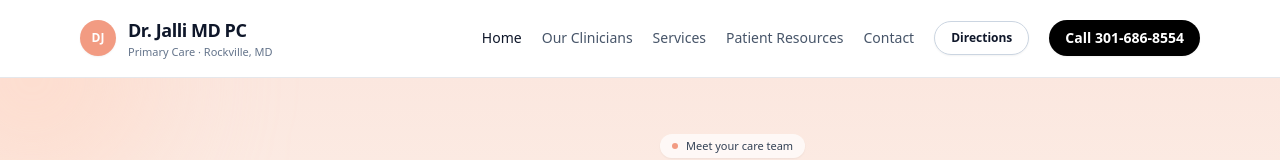
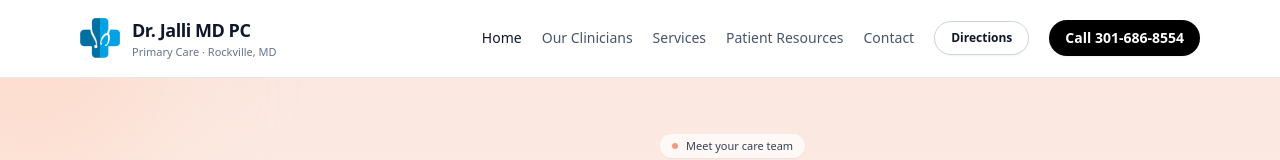
Before and after one commit to roygurijala/drjalli-website, a Next.js app: page / in a window 1280 px wide. Shown: the top 160 px of the page. Built offline with nearby package versions, Linux system fonts and the light colour scheme.

Commit message:
Update Navbar.tsx
updated

```diff
--- a/src/components/Navbar.tsx
+++ b/src/components/Navbar.tsx
@@ -1,8 +1,7 @@
-// src/components/Navbar.tsx
-
 "use client";
 
 import Link from "next/link";
+import Image from "next/image";
 import { usePathname } from "next/navigation";
 import { useState } from "react";
 import { PRACTICE_NAME, PRACTICE_PHONE } from "@/lib/constants";
@@ -27,10 +26,15 @@ export function Navbar() {
     <header className="sticky top-0 z-40 border-b bg-white/95 backdrop-blur">
       <nav className="mx-auto flex max-w-6xl items-center justify-between px-4 py-3 md:py-4">
         {/* Logo + practice name */}
-        <div className="flex items-center gap-3">
-          <div className="flex h-9 w-9 items-center justify-center rounded-full bg-[#F29B82] text-xs font-semibold text-white shadow-sm">
-            DJ
-          </div>
+        <Link href="/" className="flex items-center gap-3">
+          <Image
+            src="/Jalli%20Logo.jpg"
+            alt="Dr. Jalli MD PC logo"
+            width={40}
+            height={40}
+            className="rounded-md"
+            priority
+          />
           <div className="flex flex-col">
             <span className="text-lg font-bold tracking-tight text-slate-900">
               {PRACTICE_NAME}
@@ -39,7 +43,7 @@ export function Navbar() {
               Primary Care · Rockville, MD
             </span>
           </div>
-        </div>
+        </Link>
 
         {/* Desktop nav */}
         <div className="hidden items-center gap-5 md:flex">
@@ -80,7 +84,7 @@ export function Navbar() {
           onClick={() => setOpen((o) => !o)}
           aria-label="Toggle navigation"
         >
-          <span className="material-icons text-slate-700 text-xl">
+          <span className="material-icons text-xl text-slate-700">
             {open ? "close" : "menu"}
           </span>
         </button>
```
